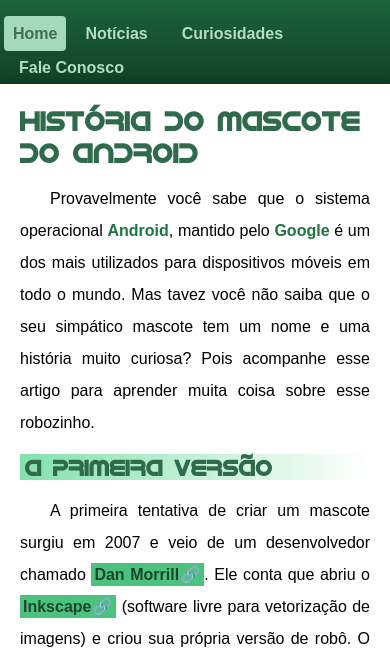
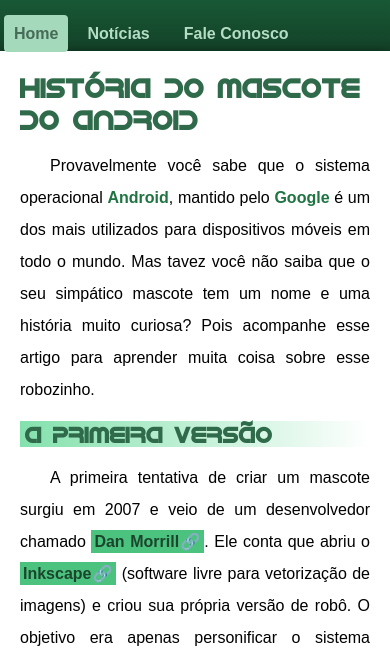
Before and after one commit to rubensgabriel/projeto-android, a plain HTML site: page index.html in a window 390 px wide. In both pictures the pointer is over the link "Home". Shown: the part 193-844 px from the top of the page. Drawn offline with nearby package versions, Linux system fonts and the light colour scheme; a web font is replaced by a local one.

Commit message:
responsivo

```diff
--- a/estilo/style.css
+++ b/estilo/style.css
@@ -56,7 +56,7 @@
         background-color: #a4dabb;
         color: #0f2b1ca2;
         border-radius: 4px;
-        padding: 9px;
+        padding: 10px;
         transition-duration: 0.4s;
     }
     main{
--- a/index.html
+++ b/index.html
@@ -21,7 +21,6 @@
         <nav id="menu">
             <a href="#">Home</a>
             <a href="#">Notícias</a>
-            <a href="#">Curiosidades</a>
             <a href="#">Fale&nbspConosco</a>
         </nav>
     </header>
```
